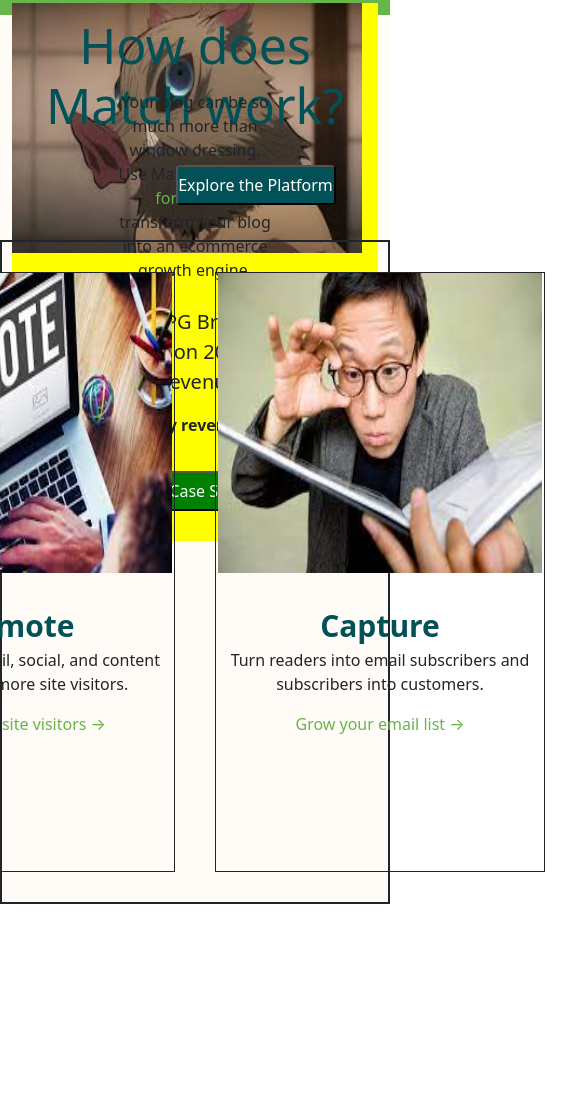
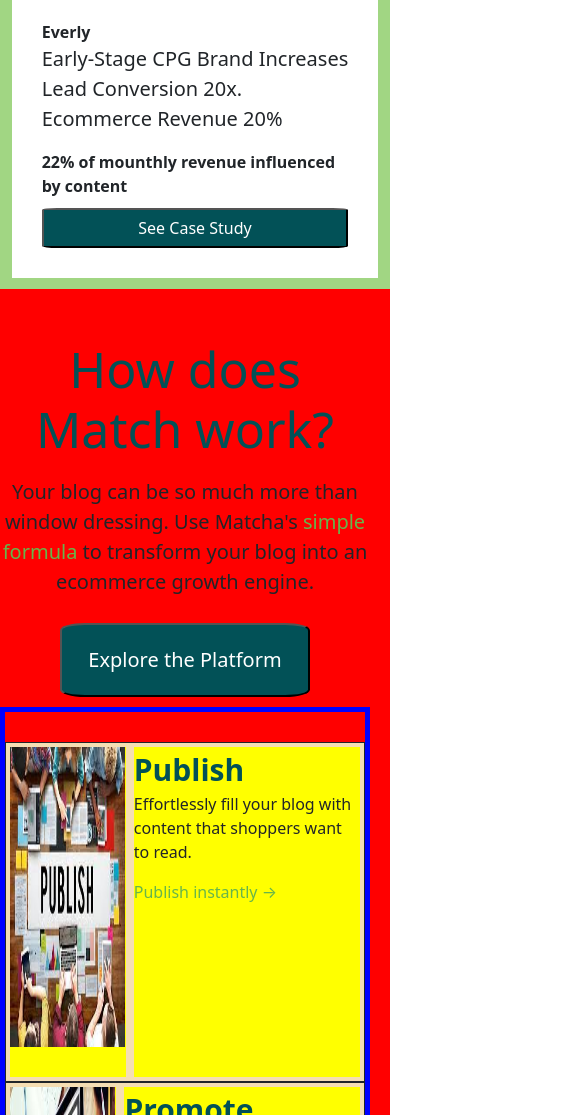
Before and after one commit to javi086/matcha, a website: page index.html in a window 390 px wide. Shown: the part 3868-4983 px from the top of the page, 585 px wide, since content can reach past the window. Before the commit the page ends 4772 px from the top, so only its background shows below. Drawn offline with nearby package versions, Linux system fonts and the light colour scheme; a web font is replaced by a local one.

Commit message:
Cambioss de sass

```diff
--- a/index.html
+++ b/index.html
@@ -144,6 +144,7 @@
   </section>
 
   <section class="features_section_container">
+
     <article class="feature-card">
       <div class="feature-content">
         <h2>Fill your blog with engaging articles.</h2>
@@ -211,10 +212,12 @@
   </section>
 
   <section class="how_works_section_container">
+
     <h2 class="tittle">How does Match work?</h2>
     <p class="description">Your blog can be so much more than window dressing. Use Matcha's <a href="#"
         class="how_link">simple formula</a> to transform your blog into an ecommerce growth engine.</p>
-    <button class="button_how">Explore the Platform</button>
+    <div class="button_how"><button>Explore the Platform</button></div>
+
     <div class="steps">
       <article class="card_steps">
         <div class="steps_image">
--- a/package.json
+++ b/package.json
@@ -4,7 +4,8 @@
   "description": "",
   "main": "index.js",
   "scripts": {
-    "test": "echo \"Error: no test specified\" && exit 1"
+   "sass": "sass scss/main.scss styles/main.css",
+   "watch": "sass --watch scss/main.scss styles/main.css"
   },
   "repository": {
     "type": "git",
--- a/styles.css
+++ b/styles.css
@@ -114,7 +114,7 @@
   background-color: white;
   margin: 10px;
   display: grid;
-  grid-template-columns: 500px 300px;
+  grid-template-columns: auto auto;
 }
 
 .feature-card>.feature-content {
@@ -160,7 +160,7 @@
 }
 
 .growing_container_section>.growing_section_left>button {
-  background-color: green;
+  background-color: #025157;
   color: white;
   padding: 15px;
   border-radius: 14%;
@@ -192,7 +192,7 @@
 .growing_section_right>article>button {
   width: 100%;
   height: 40px;
-  background-color: green;
+  background-color: #025157;
   color: white;
   border-radius: 5%;
   display: block;
@@ -250,37 +250,32 @@
 .how_works_section_container {
   display: grid;
   grid-template-columns: 100%;
+  grid-template-rows: repeat(3, auto);
+  grid-row-gap: 10px;
   background-color: #fffbf7;
-  grid-row-gap: 10px;
-  grid-template-rows: repeat(3, 65px);
-  /*padding: 5% 10%;*/
 }
 
 .how_works_section_container>* {
-  display: block;
-  margin: 0;
   text-align: center;
 }
 
 .how_works_section_container>.tittle {
   color: #025157;
   font-size: 50px;
-  width: 100%;
+  margin-top: 100px;
 
 }
 
 .how_works_section_container>.description {
-  max-width: 100%;
   padding: 0 30%;
 }
 
-.how_works_section_container>.button_how {
+.button_how > button{
   width: 160px;
   height: 40px;
   background-color: #025157;
   color: #fff;
   border-radius: 5%;
-  margin: 0 0 0 45%;
   padding: 0;
 }
 
@@ -288,7 +283,7 @@
 .how_works_section_container>.steps {
   display: grid;
   grid-template-columns: repeat(4, 330px);
-  grid-template-rows: repeat(1, 600px);
+  grid-template-rows: 600px;
   padding: 30px 0;
   justify-content: center;
   column-gap: 40px;
@@ -345,7 +340,7 @@
 
 @media (max-width:575px) {
 
-  /******Header******/
+  /******Header_Section******/
   header{
     width: auto;
   }
@@ -357,7 +352,7 @@
   .actions {
     display: none;
   }
-  /******Main******/
+  /******Main_Section******/
   main {
     width: auto;
     height: auto;
@@ -375,7 +370,7 @@
   }
 
 
-  /******Publish_section_container******/
+  /******Publish_section******/
   .publish_section_container {
     width: auto;
     height: auto;
@@ -393,7 +388,7 @@
     width: 100%;
   }
 
-  /************features_section_container****************/
+  /************features_section****************/
 
   .features_section_container {
     display: grid;
@@ -408,31 +403,89 @@
     margin: 2% 0;
   }
 
- /************growing_container_section****************/
+ /************growing_section****************/
 
  .growing_container_section{
   display: grid;
-  background-color:#67b54b;
-  grid-template-columns: 100%;
-  grid-template-rows: 100% auto;
+  grid-template-rows: repeat(2, auto);
   padding: 3%;
+  height: auto;
+  gap: 20px 0;
  }
 
  .growing_container_section > .growing_section_left{
   width: 100%;
   font-size: 15px;
-  background-color: blue;
+  margin: 0;
  }
 
  .growing_section_left > h2{
-font-size:20px;
+  font-size:20px;
+ }
+
+ .growing_container_section>.growing_section_left>button {
+  padding: 5px;
  }
 
 .growing_container_section > .growing_section_right{
-  background-color: yellow;
   width: 100%;
-  justify-content: center;
 }
+.growing_section_right > img{
+ width: 100%;
+ height: 300px;
+}
+
+ /************how_works_section****************/
+.how_works_section_container{
+  background-color: red;
+  display: grid;
+}
+
+.how_works_section_container > .tittle{
+  margin-top: 50px;
+}
+
+.how_works_section_container > .description{
+  font-size: 20px;
+  padding: 0;
+}
+
+ .button_how > button{
+  width: 250px;
+  height: auto;
+  font-size: 20px;
+  padding: 20px;
+  border-radius: 10%;
 
 
 }
+.how_works_section_container  > .steps {
+  display: grid;
+  grid-template-columns:  auto;
+  grid-template-rows: repeat( 4, auto);
+  border: solid 5px blue;
+  text-align: left;
+}
+ .steps > .card_steps{
+  display: grid;
+  grid-template-columns: repeat(2, auto);
+  background-color:yellow;
+
+
+
+ }
+
+ .card_steps > .steps_image{
+  border: solid wheat 4px;
+  height: 100%;
+
+ }
+
+ .card_steps > .steps_info{
+  border: solid wheat 4px;
+  height: 100%;
+
+ }
+
+
+}
```
Also changed, not shown: scss/main.scss (added), styles/main.css (added).
